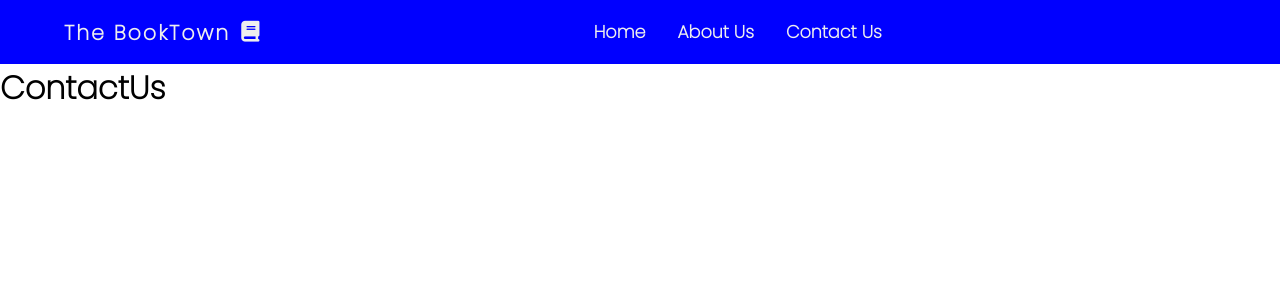
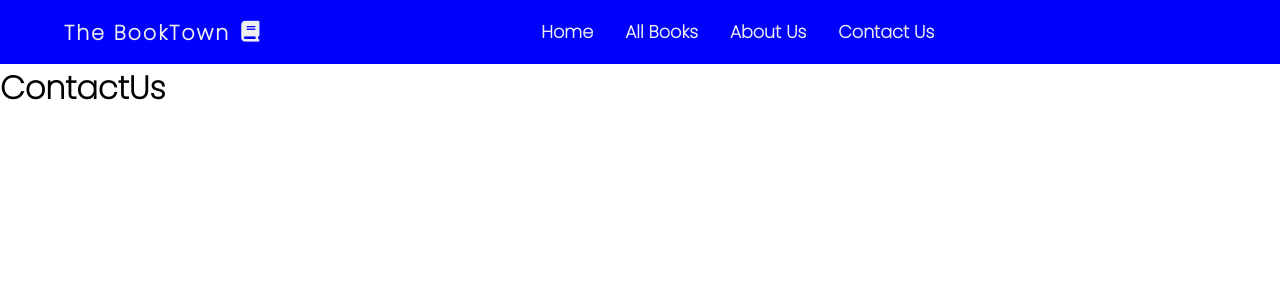
Before and after one commit to Maliks223/The-Book-Town, a React (Create React App) app: page /contact in a window 1280 px wide. Shown: the top 300 px of the page. Built offline with nearby package versions, Linux system fonts and the light colour scheme; a web font is replaced by a local one.

Commit message:
no changes

```diff
--- a/src/App.js
+++ b/src/App.js
@@ -20,7 +20,7 @@ function App() {
     <>
       {/* <Navbar /> */}
       <Router>
-        <Admin />
+        <Navbar />
         <Routes>
           <Route exact path="/" element={<Home />} />
           <Route exact path="/about" element={<AboutUs />} />
--- a/src/components/Book.js
+++ b/src/components/Book.js
@@ -37,13 +37,13 @@ const Book = ({
             </div>
 
             <p>Available: {isAvailable.toString()}</p>
-            <h4>PDF: {pdf}</h4>
+
 
           </div>
 
           <div className="btnCard">
             <button type="submit">
-              <Link className="lend" to="/user" state={{bookId:id}}>Lend</Link>
+              <Link class="btn btn-primary" data-bs-toggle="modal" href="#exampleModalToggle" className="lend" to="/user" state={{bookId:id}}>Lend</Link>
             </button>
           </div>
 
```
